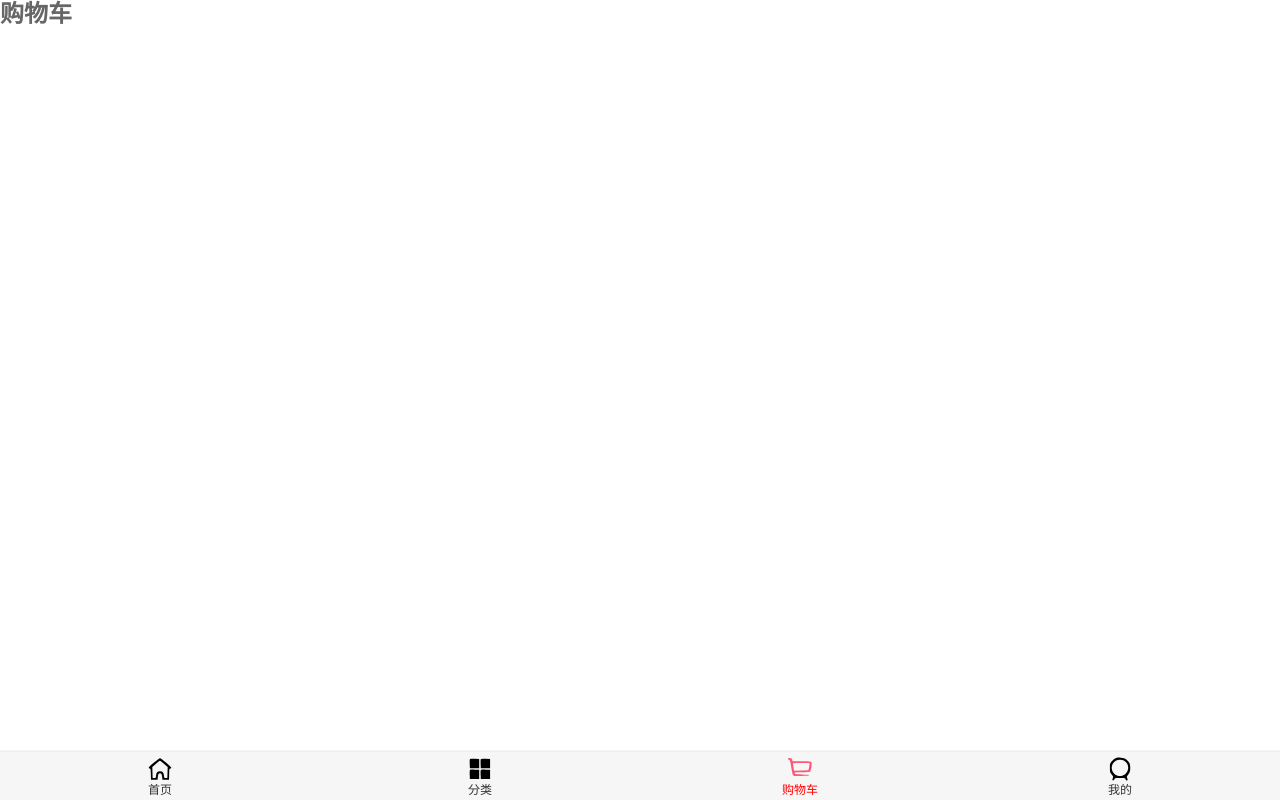
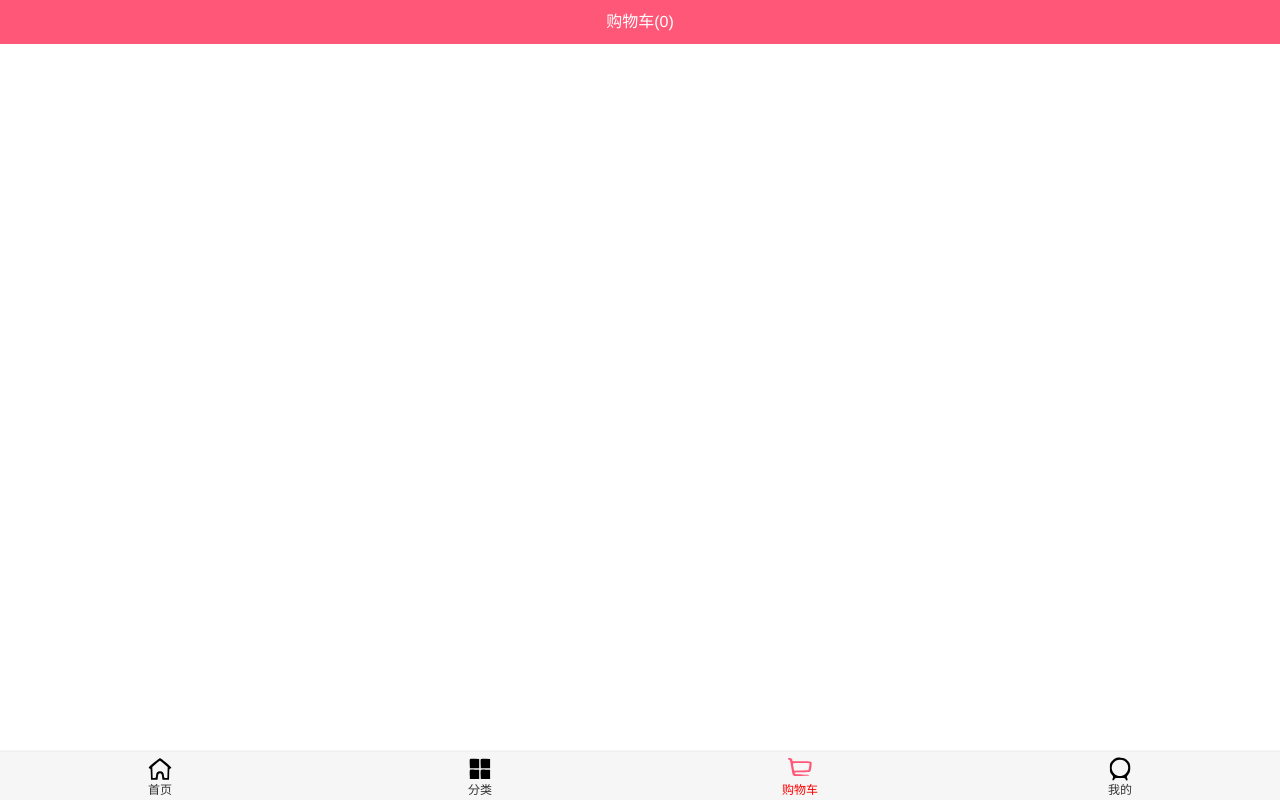
Before and after one commit to LIULIUQIAN/vueMall, a Vue app in the folder mall/: page /cart in a window 1280 px wide. Built offline with nearby package versions, Linux system fonts and the light colour scheme.

Commit message:
购物车开发

```diff
--- a/mall/src/store/index.js
+++ b/mall/src/store/index.js
@@ -5,11 +5,31 @@ Vue.use(Vuex)
 
 export default new Vuex.Store({
   state: {
+    cartList: []
   },
   mutations: {
+    addCart(state, info) {
+
+      const oldInfo = state.cartList.find(item => item.iid === info.iid)
+      if (oldInfo) {
+        oldInfo.count += 1
+      } else {
+        info.count = 1
+        info.checked = true
+        state.cartList.push(info)
+      }
+    }
   },
   actions: {
   },
   modules: {
+  },
+  getters:{
+    cartList(state) {
+      return state.cartList
+    },
+    cartCount(state, getters) {
+      return getters.cartList.length
+    }
   }
 })
--- a/mall/src/views/cart/Cart.vue
+++ b/mall/src/views/cart/Cart.vue
@@ -1,13 +1,46 @@
 <template>
-  <h2>购物车</h2>
+  <div class="cart">
+    <nav-bar class="nav-bar">
+      <div slot="center">购物车({{cartCount}})</div>
+    </nav-bar>
+    <cart-list></cart-list>
+
+  </div>
 </template>
 
 <script>
+  import { mapGetters } from 'vuex'
+  import NavBar from '../../components/common/navbar/NavBar'
+  import CartList from "./childComps/CartList";
+
   export default {
-    name: "Cart"
+    name: "Cart",
+    components:{
+      NavBar,
+      CartList
+    },
+    computed:{
+      ...mapGetters(['cartCount'])
+
+    }
   }
 </script>
 
 <style scoped>
+  .cart {
+    height: 100vh;
+    background-color: #FFFFFF;
+    position: relative;
+  }
+  .nav-bar{
+    background-color: var(--color-high-text);
+    color: #FFFFFF;
+  }
+  .content {
+    position: absolute;
+    top: 44px;
+    bottom: 60px;
+  }
+
 
 </style>
--- /dev/null
+++ b/mall/src/views/cart/childComps/CartList.vue
@@ -0,0 +1,34 @@
+<template>
+    <scroll class="content">
+        <cart-list-item v-for="(item,index) in cartList" :item-info="item"></cart-list-item>
+    </scroll>
+</template>
+
+<script>
+    import {mapGetters} from 'vuex'
+    import Scroll from "../../../components/common/scroll/Scroll";
+    import CartListItem from "./CartListItem";
+
+    export default {
+        name: "CartList",
+        components:{
+            Scroll,
+            CartListItem
+        },
+        computed:{
+            ...mapGetters(['cartList'])
+        }
+    }
+</script>
+
+<style scoped>
+
+    .content {
+        position: absolute;
+        top: 44px;
+        bottom: 60px;
+        left: 0;
+        right: 0;
+    }
+
+</style>
--- /dev/null
+++ b/mall/src/views/cart/childComps/CartListItem.vue
@@ -0,0 +1,70 @@
+<template>
+    <div class="shop-item">
+        <img :src="itemInfo.imgURL" class="item-img">
+        <div class="item-info">
+            <div class="item-title">{{itemInfo.title}}</div>
+            <div class="item-desc">商品描述：{{itemInfo.desc}}</div>
+            <div class="info-bottom">
+                <div class="item-price">¥{{itemInfo.newPrice}}</div>
+                <div>x{{itemInfo.count}}</div>
+            </div>
+        </div>
+    </div>
+</template>
+
+<script>
+    export default {
+        name: "CartListItem",
+        props: {
+            itemInfo: {
+                type: Object,
+                default: {}
+            }
+        }
+    }
+</script>
+
+<style scoped>
+
+    .shop-item{
+        width: 100%;
+        display: flex;
+        padding: 10px;
+        border-bottom: 1px solid #ccc;
+    }
+    .item-img{
+        width: 80px;
+        height: 100px;
+        border-radius: 5px;
+    }
+    .item-info{
+        font-size: 17px;
+        color: #333333;
+        padding: 2px 10px;
+    }
+    .item-title, .item-desc {
+
+        overflow: hidden;
+        text-overflow: ellipsis;
+        -ms-text-overflow: ellipsis;
+        display: -webkit-box;
+        line-clamp: 1;
+        -webkit-line-clamp: 1;
+        -webkit-box-orient: vertical;
+    }
+    .item-desc {
+        font-size: 14px;
+        color: #666;
+        margin-top: 15px;
+    }
+
+    .info-bottom{
+        display: flex;
+        justify-content: space-between;
+        margin-top: 23px;
+    }
+    .item-price{
+        color: orangered;
+    }
+
+</style>
--- a/mall/src/views/detail/Detail.vue
+++ b/mall/src/views/detail/Detail.vue
@@ -116,7 +116,13 @@
                 this.$refs.scroll.refresh()
             },
             addToCart(){
-                console.log('加入购物车ssssssdfsdf')
+                const obj = {}
+                obj.iid = this.iid;
+                obj.imgURL = this.topImages[0]
+                obj.title = this.goods.title
+                obj.desc = this.goods.desc;
+                obj.newPrice = this.goods.nowPrice;
+                this.$store.commit('addCart',obj)
             }
 
         },
```
